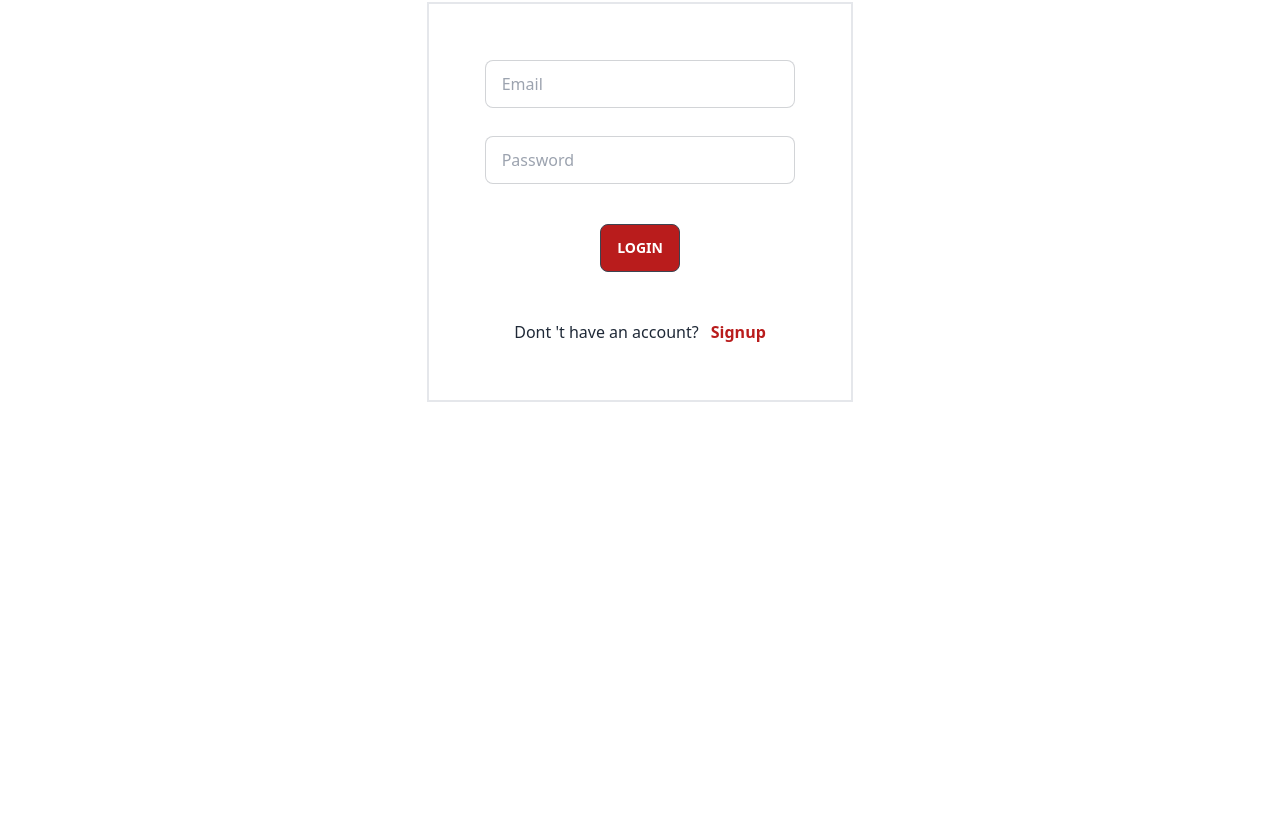
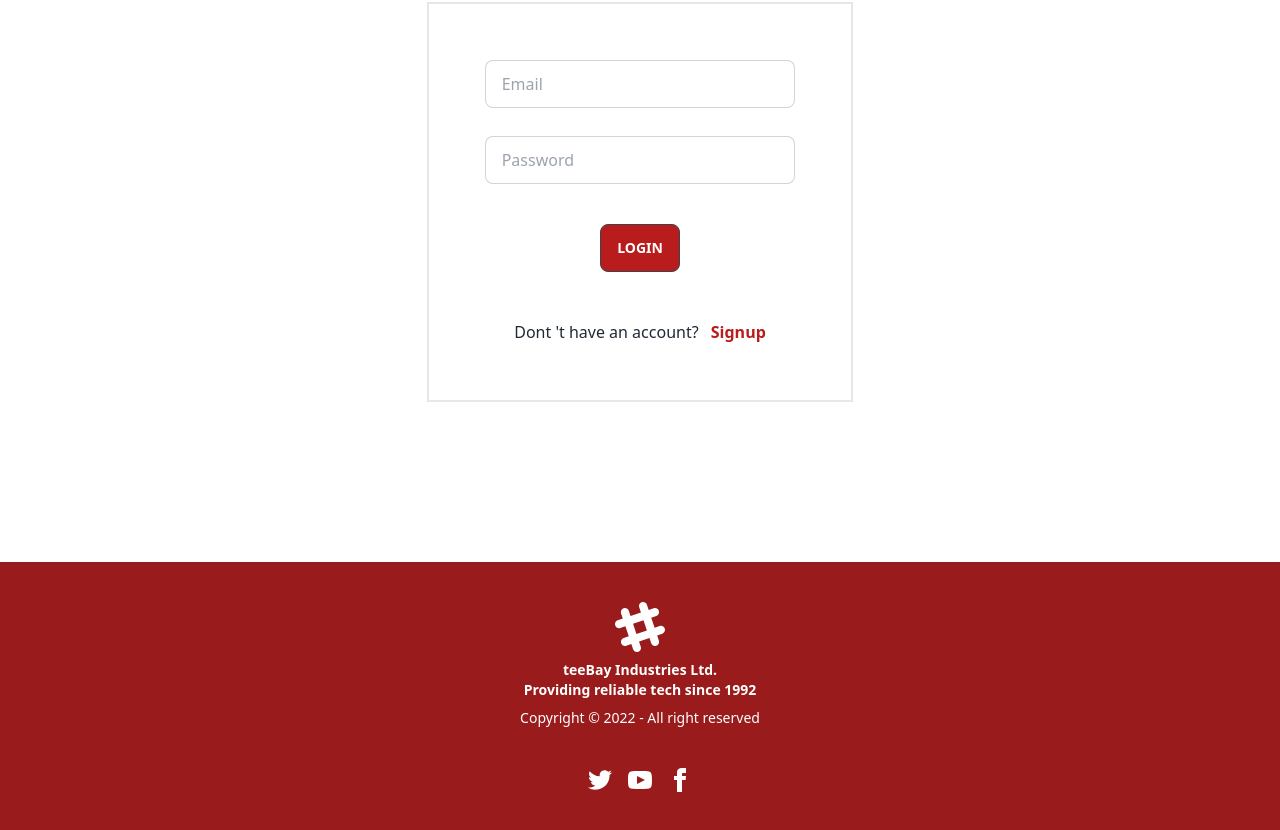
Before and after one commit to HasinSadique/teebay_frontend, a React (Create React App) app: page / in a window 1280 px wide. Shown: the part 286-1116 px from the top of the page. Before the commit the page ends 848 px from the top, so only its background shows below. Built offline with nearby package versions, Linux system fonts and the light colour scheme.

Commit message:
Done - 4 Documentation added completed..

```diff
--- a/src/App.js
+++ b/src/App.js
@@ -9,12 +9,15 @@
 import EditProduct from "./components/EditProduct/EditProduct";
 import ProductDetails from "./components/Home/ProductCard/ProductDetails/ProductDetails";
 import MyProducts from "./components/MyProducts/MyProducts";
-import { useState } from "react";
+
 import SoldParts from "./components/MyProducts/SoldParts/SoldParts";
 import BoughtParts from "./components/MyProducts/BoughtParts/BoughtParts";
 import BorrowedParts from "./components/MyProducts/BorrowedParts/BorrowedParts";
 import RentedParts from "./components/MyProducts/RentedParts/RentedParts";
 import AddedProducts from "./components/MyProducts/AddedProducts/AddedProducts";
+import NotFound from "./components/NotFound/NotFound";
+import RequireAuth from "./components/RequireAuth/RequireAuth";
+import Footer from "./components/Footer/Footer";
 
 function App() {
   // const [currentUser, setCurrentUser] = useState("");
@@ -24,6 +27,7 @@
     <div className="App">
       <Navbar></Navbar>
       <Routes>
+        <Route path="/*" element={<NotFound></NotFound>}></Route>
         <Route path="/home" element={<Home></Home>}></Route>
         <Route path="/" element={<Signin></Signin>}></Route>
         <Route path="/signup" element={<Signup></Signup>}></Route>
@@ -32,9 +36,15 @@
           path="/add-product/:pid"
           element={<AddProduct></AddProduct>}
         ></Route>
-        {/* <Route path="/my-products" element={<MyProducts></MyProducts>}></Route> */}
 
-        <Route path="/my-products" element={<MyProducts></MyProducts>}>
+        <Route
+          path="/my-products"
+          element={
+            <RequireAuth>
+              <MyProducts></MyProducts>
+            </RequireAuth>
+          }
+        >
           <Route
             path="added-products"
             element={<AddedProducts></AddedProducts>}
@@ -63,6 +73,7 @@
           element={<EditProduct></EditProduct>}
         ></Route>
       </Routes>
+      <Footer></Footer>
     </div>
   );
 }
--- /dev/null
+++ b/src/components/Footer/Footer.js
@@ -0,0 +1,67 @@
+import React from "react";
+
+const Footer = () => {
+  return (
+    <div>
+      <footer class="footer footer-center p-10 text-white bg-red-800">
+        <div>
+          <svg
+            width="50"
+            height="50"
+            viewBox="0 0 24 24"
+            xmlns="http://www.w3.org/2000/svg"
+            fill-rule="evenodd"
+            clip-rule="evenodd"
+            class="inline-block fill-current"
+          >
+            <path d="M22.672 15.226l-2.432.811.841 2.515c.33 1.019-.209 2.127-1.23 2.456-1.15.325-2.148-.321-2.463-1.226l-.84-2.518-5.013 1.677.84 2.517c.391 1.203-.434 2.542-1.831 2.542-.88 0-1.601-.564-1.86-1.314l-.842-2.516-2.431.809c-1.135.328-2.145-.317-2.463-1.229-.329-1.018.211-2.127 1.231-2.456l2.432-.809-1.621-4.823-2.432.808c-1.355.384-2.558-.59-2.558-1.839 0-.817.509-1.582 1.327-1.846l2.433-.809-.842-2.515c-.33-1.02.211-2.129 1.232-2.458 1.02-.329 2.13.209 2.461 1.229l.842 2.515 5.011-1.677-.839-2.517c-.403-1.238.484-2.553 1.843-2.553.819 0 1.585.509 1.85 1.326l.841 2.517 2.431-.81c1.02-.33 2.131.211 2.461 1.229.332 1.018-.21 2.126-1.23 2.456l-2.433.809 1.622 4.823 2.433-.809c1.242-.401 2.557.484 2.557 1.838 0 .819-.51 1.583-1.328 1.847m-8.992-6.428l-5.01 1.675 1.619 4.828 5.011-1.674-1.62-4.829z"></path>
+          </svg>
+          <p class="font-bold">
+            teeBay Industries Ltd. <br />
+            Providing reliable tech since 1992
+          </p>
+          <p>Copyright © 2022 - All right reserved</p>
+        </div>
+        <div>
+          <div class="grid grid-flow-col gap-4">
+            <a>
+              <svg
+                xmlns="http://www.w3.org/2000/svg"
+                width="24"
+                height="24"
+                viewBox="0 0 24 24"
+                class="fill-current"
+              >
+                <path d="M24 4.557c-.883.392-1.832.656-2.828.775 1.017-.609 1.798-1.574 2.165-2.724-.951.564-2.005.974-3.127 1.195-.897-.957-2.178-1.555-3.594-1.555-3.179 0-5.515 2.966-4.797 6.045-4.091-.205-7.719-2.165-10.148-5.144-1.29 2.213-.669 5.108 1.523 6.574-.806-.026-1.566-.247-2.229-.616-.054 2.281 1.581 4.415 3.949 4.89-.693.188-1.452.232-2.224.084.626 1.956 2.444 3.379 4.6 3.419-2.07 1.623-4.678 2.348-7.29 2.04 2.179 1.397 4.768 2.212 7.548 2.212 9.142 0 14.307-7.721 13.995-14.646.962-.695 1.797-1.562 2.457-2.549z"></path>
+              </svg>
+            </a>
+            <a>
+              <svg
+                xmlns="http://www.w3.org/2000/svg"
+                width="24"
+                height="24"
+                viewBox="0 0 24 24"
+                class="fill-current"
+              >
+                <path d="M19.615 3.184c-3.604-.246-11.631-.245-15.23 0-3.897.266-4.356 2.62-4.385 8.816.029 6.185.484 8.549 4.385 8.816 3.6.245 11.626.246 15.23 0 3.897-.266 4.356-2.62 4.385-8.816-.029-6.185-.484-8.549-4.385-8.816zm-10.615 12.816v-8l8 3.993-8 4.007z"></path>
+              </svg>
+            </a>
+            <a>
+              <svg
+                xmlns="http://www.w3.org/2000/svg"
+                width="24"
+                height="24"
+                viewBox="0 0 24 24"
+                class="fill-current"
+              >
+                <path d="M9 8h-3v4h3v12h5v-12h3.642l.358-4h-4v-1.667c0-.955.192-1.333 1.115-1.333h2.885v-5h-3.808c-3.596 0-5.192 1.583-5.192 4.615v3.385z"></path>
+              </svg>
+            </a>
+          </div>
+        </div>
+      </footer>
+    </div>
+  );
+};
+
+export default Footer;
--- a/src/components/Home/ProductCard/ProductCard.js
+++ b/src/components/Home/ProductCard/ProductCard.js
@@ -40,7 +40,7 @@
   return (
     <div>
       {!BuyingID ? (
-        <div class=" hover:scale-105 ease-in-out duration-300 mx-auto my-10 card lg:w-1/2 w-3/4 bg-base-100 shadow-2xl">
+        <div class="py-5 hover:scale-105 ease-in-out duration-300 mx-auto my-10 card lg:w-1/2 w-3/4 bg-base-100 shadow-2xl">
           <div class="card-body ">
             <div className="flex justify-between items-center ">
               <h2 class=" card-title text-left">{Title}</h2>
@@ -81,7 +81,7 @@
           </div>
         </div>
       ) : (
-        <div className="hover:scale-105 ease-in-out duration-300 card w-3/4 mx-auto bg-base-50 shadow-2xl">
+        <div className=" hover:scale-105 ease-in-out duration-300 card w-3/4 mx-auto bg-base-50 shadow-2xl">
           <div class="card-body">
             <div className="flex justify-between items-center">
               <h2 class="card-title text-left ">{ProductTitle}</h2>
--- a/src/components/MyProducts/AddedProducts/AddedProducts.js
+++ b/src/components/MyProducts/AddedProducts/AddedProducts.js
@@ -15,7 +15,7 @@
   }, []);
 
   return (
-    <div className="w-full">
+    <div className="w-full mt-10">
       <div className="w-full">
         <h1 className=" w-full text-2xl text-black font-bold">
           My added products: ({myAddedProducts.length})
--- a/src/components/MyProducts/BorrowedParts/BorrowedParts.js
+++ b/src/components/MyProducts/BorrowedParts/BorrowedParts.js
@@ -13,7 +13,7 @@
   }, []);
 
   return (
-    <div className="w-full">
+    <div className="w-full mt-10">
       {/*For Bought Products  */}
       <div>
         <h1 className=" text-2xl text-black font-bold">
--- a/src/components/MyProducts/BoughtParts/BoughtParts.js
+++ b/src/components/MyProducts/BoughtParts/BoughtParts.js
@@ -13,7 +13,7 @@
   }, []);
 
   return (
-    <div className="w-full">
+    <div className="w-full mt-10">
       {/*For Bought Products  */}
       <div>
         <h1 className="text-2xl text-black font-bold">
--- a/src/components/MyProducts/RentedParts/RentedParts.js
+++ b/src/components/MyProducts/RentedParts/RentedParts.js
@@ -13,7 +13,7 @@
   }, []);
 
   return (
-    <div className="w-full">
+    <div className="w-full mt-10">
       {/*Products on rent  */}
       <div>
         <h1 className=" text-2xl text-black font-bold">
--- a/src/components/MyProducts/SoldParts/SoldParts.js
+++ b/src/components/MyProducts/SoldParts/SoldParts.js
@@ -13,7 +13,7 @@
   }, []);
 
   return (
-    <div className="w-full">
+    <div className="w-full mt-10">
       {/*For Sold Products  */}
       <div>
         <h1 className=" text-2xl text-black font-bold">
--- /dev/null
+++ b/src/components/NotFound/NotFound.js
@@ -0,0 +1,21 @@
+import React from "react";
+
+const NotFound = () => {
+  return (
+    <div className="">
+      <h1 className="text-center text-4xl mt-10">
+        Opps, Page Not Found <br /> Error 404
+      </h1>
+      <small className="text-center block my-3">
+        We are sorry, but requested page cannot be found.
+      </small>
+      <img
+        className="rounded mx-auto my-10"
+        src="https://memegenerator.net/img/instances/400x/71427330.jpg"
+        alt=""
+      />
+    </div>
+  );
+};
+
+export default NotFound;
--- /dev/null
+++ b/src/components/RequireAuth/RequireAuth.js
@@ -0,0 +1,22 @@
+import React from "react";
+
+import { Navigate, useLocation } from "react-router";
+
+const RequireAuth = ({ children }) => {
+  const currentUserEmail = localStorage.getItem("user");
+  const currentUserID = localStorage.getItem("currentUserID");
+
+  const location = useLocation();
+
+  if (!currentUserID) {
+    return (
+      <Navigate to="/" state={{ from: location }} replace>
+        {" "}
+      </Navigate>
+    );
+  } else {
+    return children;
+  }
+};
+
+export default RequireAuth;
```
Also changed, not shown: src/components/Home/Navbar/Navbar.js (+20 -18 lines), src/components/MyProducts/MyProducts.js (+31 -6 lines).
